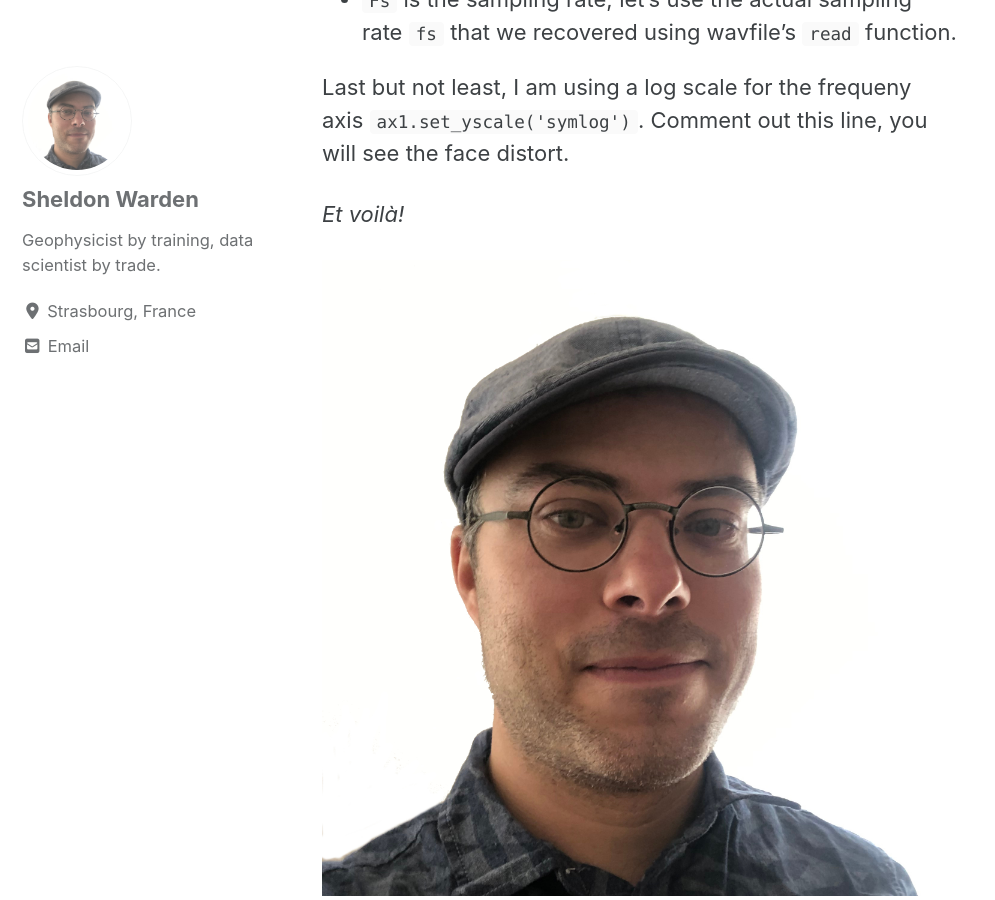
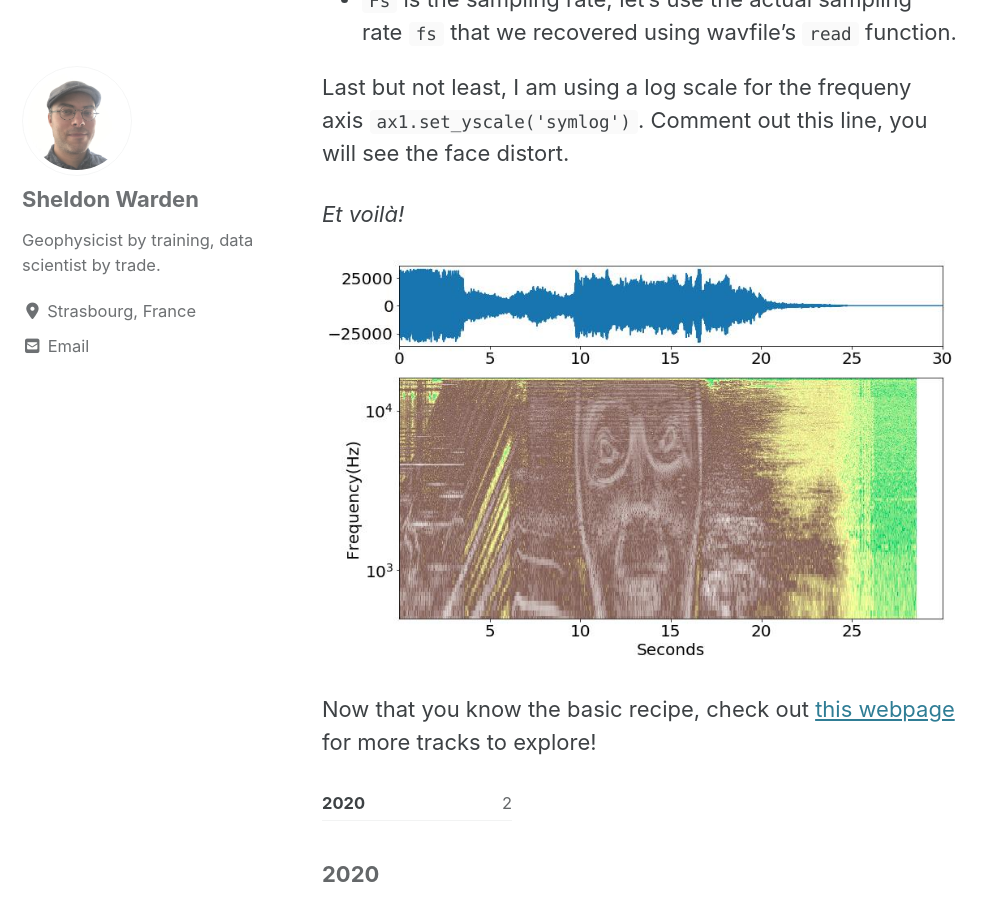
Before and after one commit to Ovide19/blog, a Jekyll site: the page built from _posts/2020-04-12-equation.md, in a window 1280 px wide and 900 px high, scrolled down 3445 px. Shown: the whole window, without its empty margins (0-995 px from the left). Built offline with Jekyll 4.4.1, drawn with Linux system fonts in a browser that asks for light colours; cached includes are drawn as plain includes; nearby versions of some CDN libraries.

Commit message:
remove resposive tag

```diff
--- a/_posts/2020-04-12-equation.md
+++ b/_posts/2020-04-12-equation.md
@@ -74,7 +74,7 @@ Last but not least, I am using a log scale for the frequeny axis `ax1.set_yscale
 
 *Et voilà!*
 
-![The grinning face hidden in Aphex Twin's "equation" track](/assets/images/avatar.jpg){:class="img-responsive"}
+![The grinning face hidden in Aphex Twin's "equation" track](/assets/images/equation.jpg)
 
 
 Now that you know the basic recipe, check out [this webpage](https://twistedsifter.com/2013/01/hidden-images-embedded-into-songs-spectrographs/) for more tracks to explore!
```
